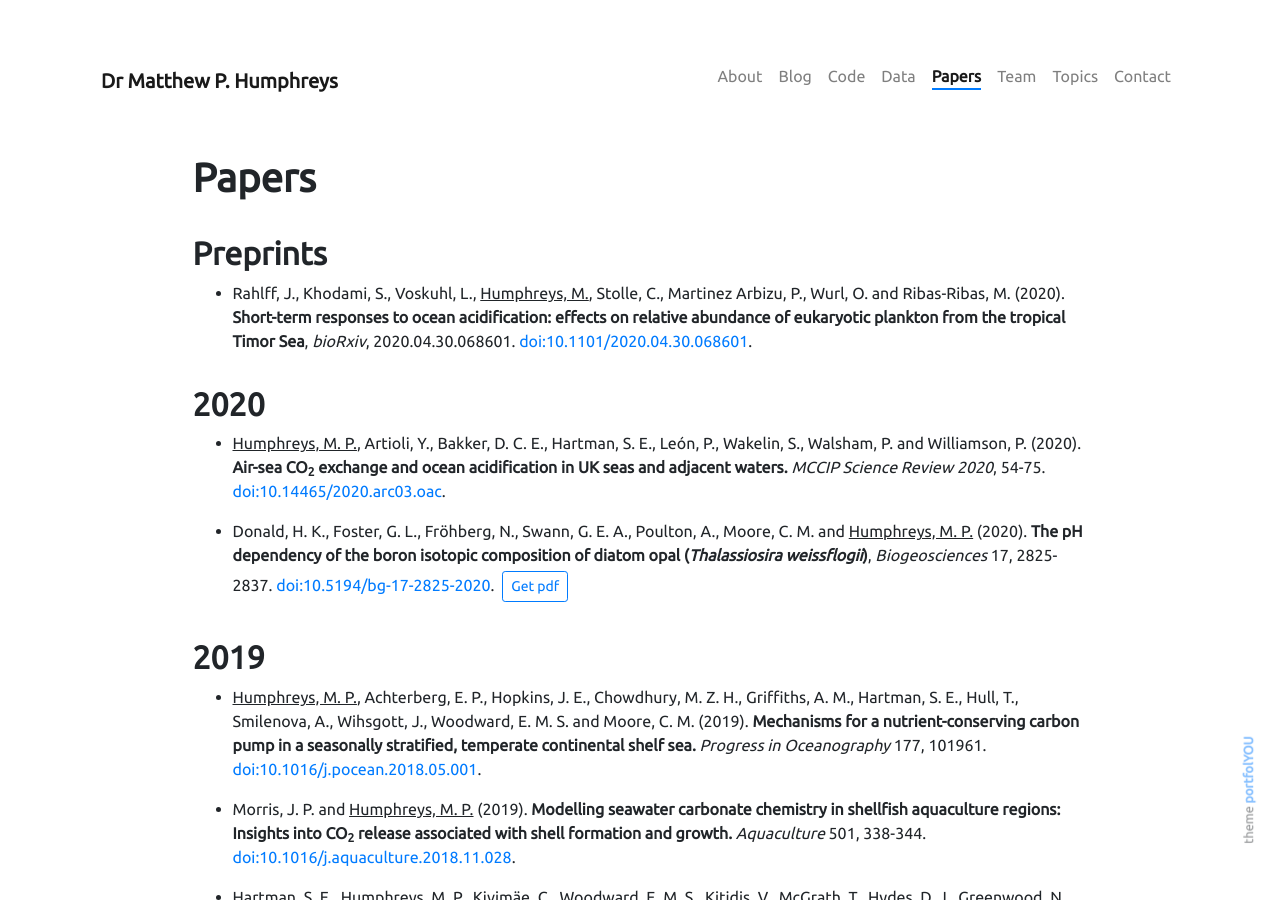
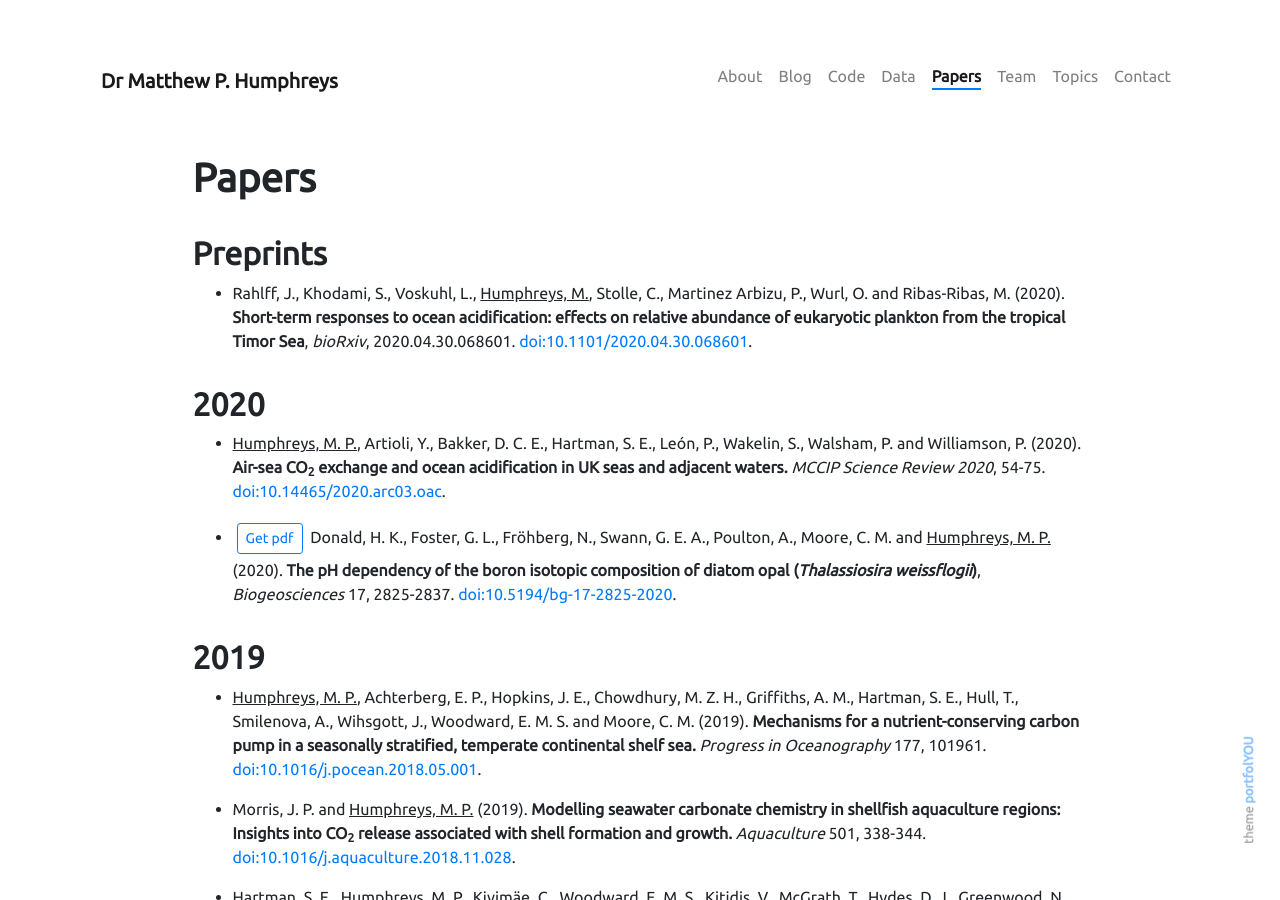
Before and after one commit to mvdh7/mvdh7.github.io, a Jekyll site: the page built from pages/publications.md, in a window 1280 px wide and 900 px high. Built offline with Jekyll 4.4.1, drawn with Linux system fonts in a browser that asks for light colours; nearby versions of some CDN libraries.

Commit message:
Button at start?

```diff
--- a/pages/publications.md
+++ b/pages/publications.md
@@ -15,7 +15,7 @@
 
   * <u>Humphreys, M. P.</u>, Artioli, Y., Bakker, D. C. E., Hartman, S. E., León, P., Wakelin, S., Walsham, P. and Williamson, P. (2020). **Air-sea CO<sub>2</sub> exchange and ocean acidification in UK seas and adjacent waters.** *MCCIP Science Review 2020*, 54-75. [doi:10.14465/2020.arc03.oac](https://doi.org/10.14465/2020.arc03.oac).
 
-  * Donald, H. K., Foster, G. L., Fröhberg, N., Swann, G. E. A., Poulton, A., Moore, C. M. and <u>Humphreys, M. P.</u> (2020).  **The pH dependency of the boron isotopic composition of diatom opal (*Thalassiosira weissflogii*)**, *Biogeosciences* 17, 2825-2837.  [doi:10.5194/bg-17-2825-2020](https://doi.org/10.5194/bg-17-2825-2020).  {% include elements/button.html link="/research" text="Get pdf" size="sm" %}
+  * {% include elements/button.html link="/research" text="Get pdf" size="sm" %} Donald, H. K., Foster, G. L., Fröhberg, N., Swann, G. E. A., Poulton, A., Moore, C. M. and <u>Humphreys, M. P.</u> (2020).  **The pH dependency of the boron isotopic composition of diatom opal (*Thalassiosira weissflogii*)**, *Biogeosciences* 17, 2825-2837.  [doi:10.5194/bg-17-2825-2020](https://doi.org/10.5194/bg-17-2825-2020).
 
 ## **2019**
 
```
